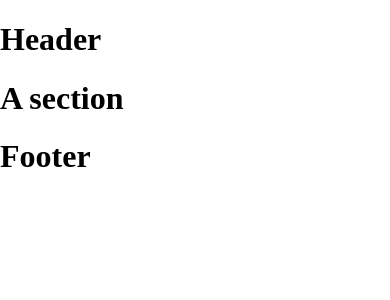
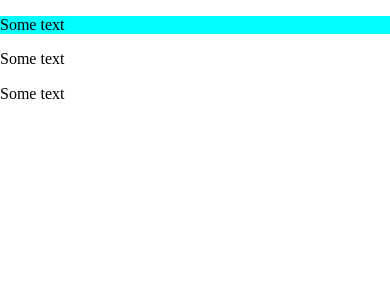
Before and after one commit to liamsinc/portfolio, a PHP site: page / in a window 390 px wide. Shown: the top 300 px of the page. Run offline with PHP 8.4, Linux system fonts and the light colour scheme.

Commit message:
Added a few partials including mixins, variables and set up media query mixin and breakpoint variables.

```diff
--- a/css/style.css
+++ b/css/style.css
@@ -180,4 +180,8 @@ template {
 [hidden] {
   display: none; }
 
+/* line 1, ../../../Documents/Netmatters/Portfolio/scss/sections/_header.scss */
+header {
+  background-color: aqua; }
+
 /*# sourceMappingURL=style.css.map */
--- a/index.html
+++ b/index.html
@@ -9,13 +9,19 @@
 </head>
 <body>
     <header>
-        <h1>Header</h1>
+        <div class="header__container">
+            <p>Some text</p>
+        </div>
     </header>
     <section>
-        <h1>A section</h1>
+        <div class="section__container">
+            <p>Some text</p>
+        </div>
     </section>
     <footer>
-        <h1>Footer</h1>
+        <div class="footer__container">
+            <p>Some text</p>
+        </div>
     </footer>
 </body>
 </html>
--- /dev/null
+++ b/scss/sections/_header.scss
@@ -0,0 +1,3 @@
+header {
+    background-color: aqua;
+}
--- a/scss/sections/_index.scss
+++ b/scss/sections/_index.scss
@@ -0,0 +1 @@
+@import 'header';
--- a/scss/style.scss
+++ b/scss/style.scss
@@ -1 +1,4 @@
 @import 'base/index';
+@import 'layout/index';
+@import 'sections/index';
+@import 'utilities/index';
--- a/scss/utilities/_index.scss
+++ b/scss/utilities/_index.scss
@@ -0,0 +1,2 @@
+@import 'mixins';
+@import 'variables';
--- /dev/null
+++ b/scss/utilities/_mixins.scss
@@ -0,0 +1,29 @@
+// This partial contains mixins used throughout the project.
+
+// Media query mixin
+
+@mixin media-query($break) {
+	@if $break == "small" {
+		@media (min-width: $brkpoint-sm)  {
+			@content;
+		}
+	}
+	@else if $break == "medium" {
+		@media (min-width: $brkpoint-md) {
+			@content;
+		}
+	}
+    @else if $break == "large" {
+		@media (min-width: $brkpoint-lg) {
+			@content;
+		}
+	}
+	@else if $break == "x-large" {
+		@media (min-width: $brkpoint-xl) {
+			@content;
+		}
+	}
+	@else {
+		@error "Error: No value could be retrieved from argument $break: '#{$break}'";
+	}
+}
--- /dev/null
+++ b/scss/utilities/_variables.scss
@@ -0,0 +1,8 @@
+// This partial contains variables used throughout the project
+
+// Breakpoint values
+
+$brkpoint-sm: 576px;
+$brkpoint-md: 768px;
+$brkpoint-lg: 992px;
+$brkpoint-xl: 1200px;
```
Also changed, not shown: 1 other file.
